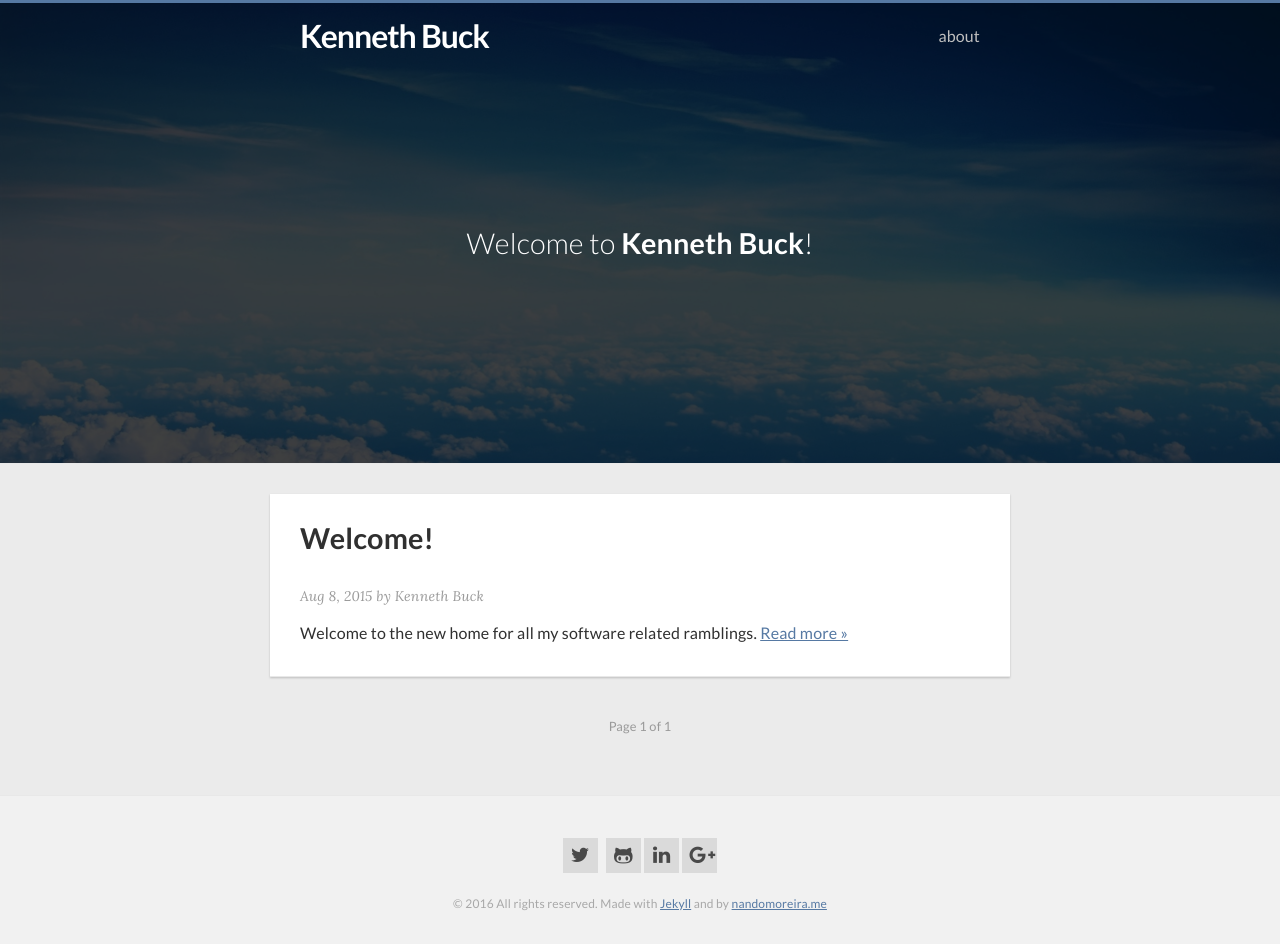
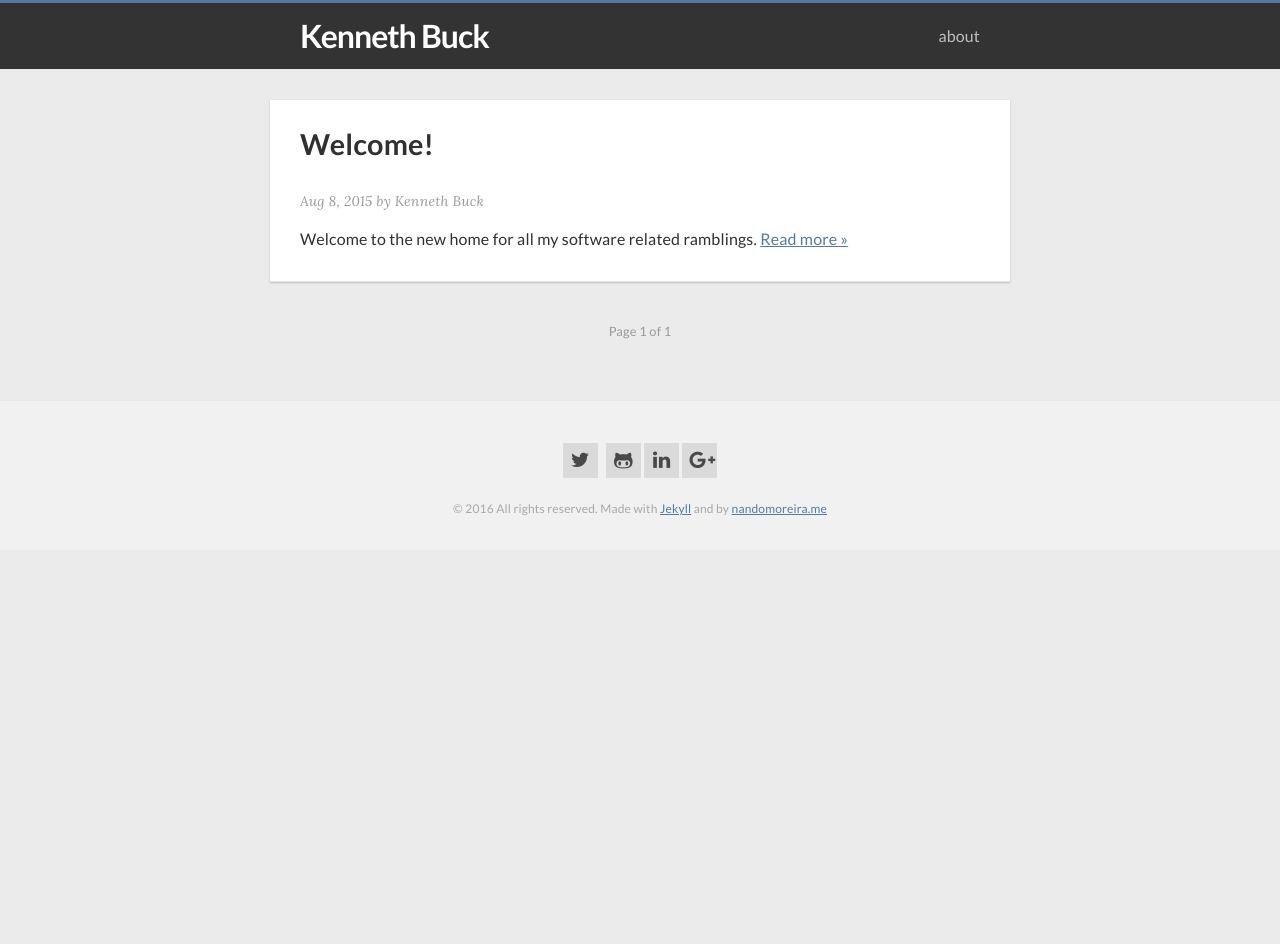
Before and after one commit to kennethdavidbuck/kennethdavidbuck.github.io, a Jekyll site: the page built from index.html, in a window 1280 px wide. Built offline with Jekyll 4.4.1, drawn with Linux system fonts in a browser that asks for light colours; nearby versions of some CDN libraries; the list of posts is cut into pages by our own code; after the commit the page ends 900 px from its top, so only the background shows below that.

Commit message:
Shrink header. Remove Image

```diff
--- a/_includes/header.html
+++ b/_includes/header.html
@@ -24,13 +24,6 @@
         </ul>
       </nav>
     </div>
-
-    {% if page.slug == 'home' %}
-      <h2 class="txt-center">
-        Welcome to <strong>{{ site.title }}</strong>!
-      </h2>
-    {% endif %}
-
   </div>
 
 </header>
--- a/_sass/_layout.scss
+++ b/_sass/_layout.scss
@@ -38,23 +38,23 @@
 //
 // Site header
 .header {
-  background: #292929 url(../images/cover.jpg) no-repeat 50% 0px;
+  background: #333;
   @include background-size(cover);
   border-bottom: 1px solid $gray-color-light;
   border-top: 3px solid $primary-color;
   min-height: 60px;
   position: relative;
   @extend %clearfix;
-  padding: 60px 0;
+  padding: 0;
   margin-bottom: 30px;
 
   .overlay {
-    background: rgba(#000, .75);
-    z-index: 1;
-    position: absolute;
-    width: 100%;
-    height: 100%;
-    top: 0;
+    //background: rgba(#000, .75);
+    //z-index: 1;
+    //position: absolute;
+    //width: 100%;
+    //height: 100%;
+    //top: 0;
   }
 
   a {
@@ -70,10 +70,6 @@
     margin-top: 160px;
     font-weight: 300;
   }
-}
-
-.home .header {
-  padding: 260px 0 200px;
 }
 
 //
```
